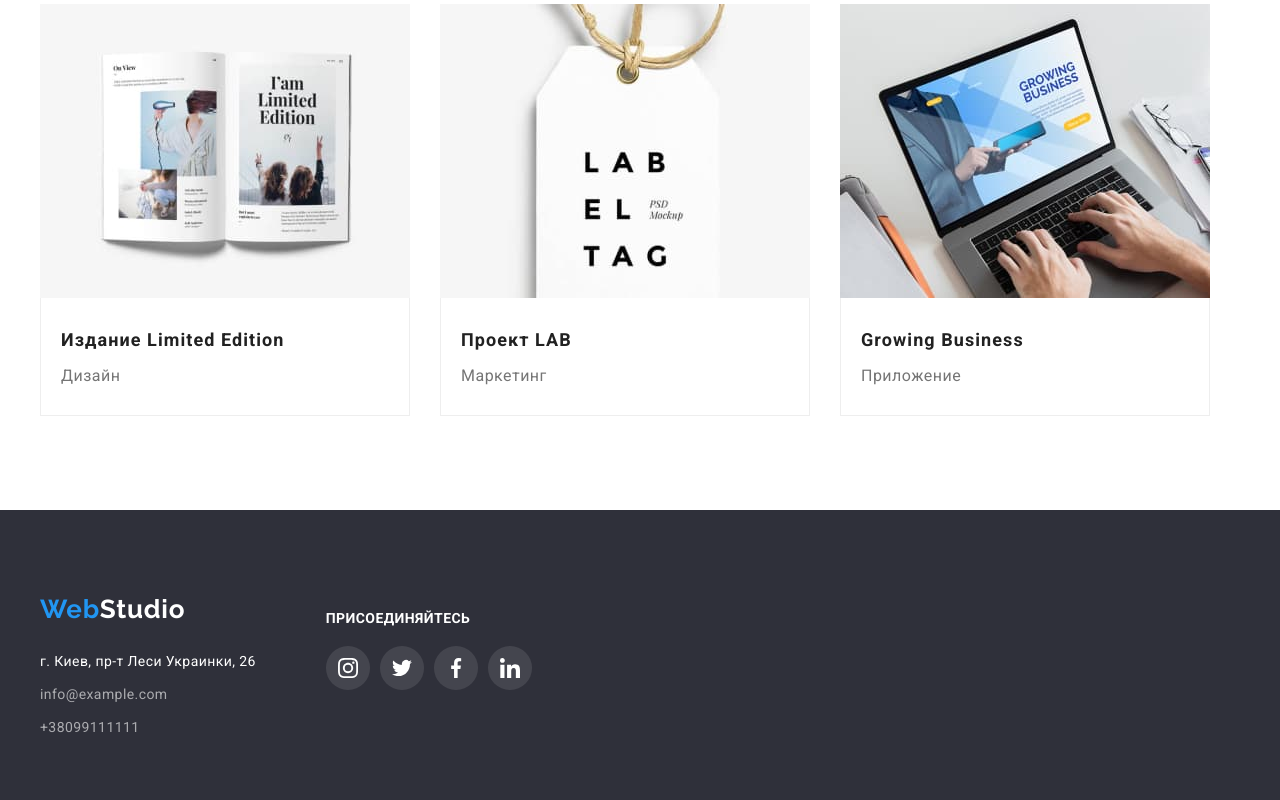
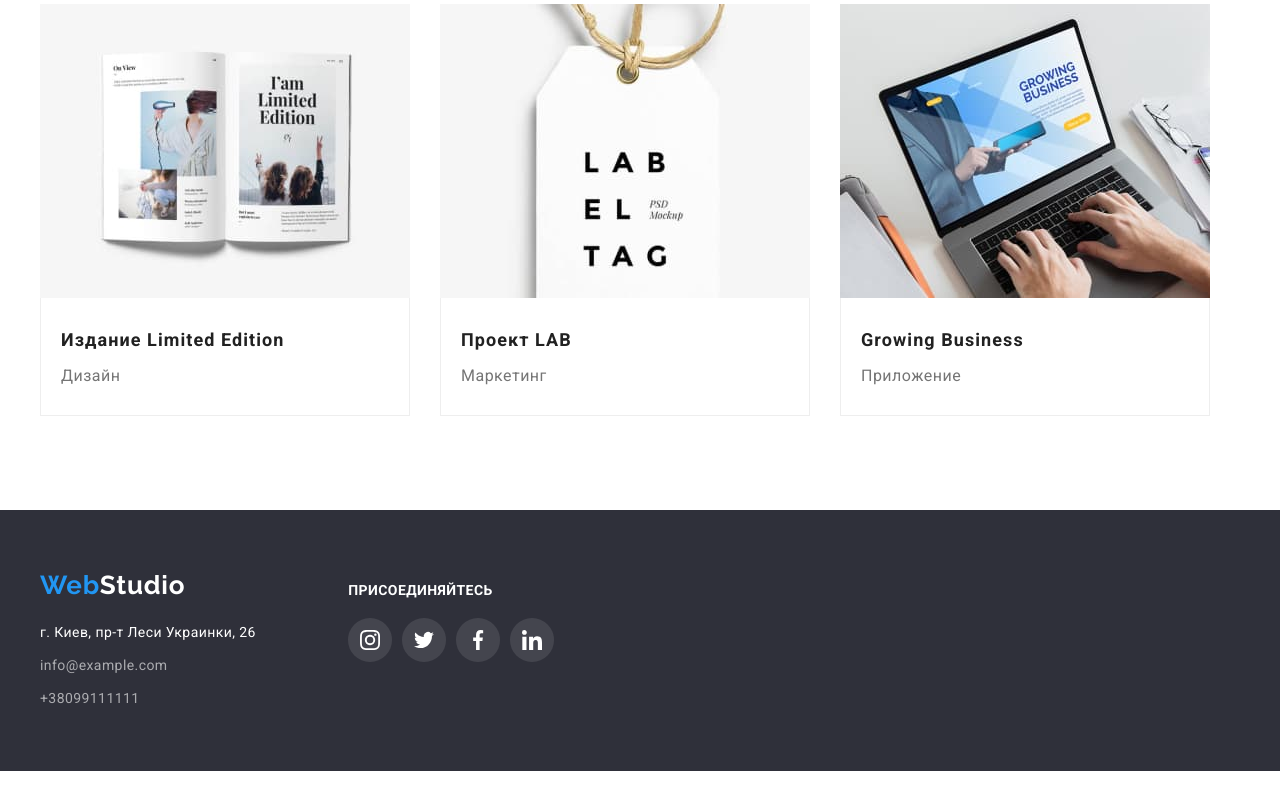
Before and after one commit to Andrey14121992/goit-markup-hw-04, a plain HTML site: page portfolio.html in a window 1280 px wide. Shown: the part 1144-1944 px from the top of the page. After the commit the page ends 1915 px from the top, so only its background shows below. Drawn offline with Linux system fonts and the light colour scheme.

Commit message:
Последнее исправлеение

```diff
--- a/css/styles.css
+++ b/css/styles.css
@@ -52,8 +52,7 @@ letter-spacing: 0.03em;
 color: #2196F3;
 text-decoration: none;
 margin-right: 93px;
-padding-top: 24px;
-padding-bottom:25px;
+
 
 
 }
@@ -204,6 +203,8 @@ letter-spacing: 0.02em;
 color:#757575;
 padding-top:32px;
 padding-bottom:32px;
+display: flex;
+align-items: center;
 }
 
 .contacs-link:hover, .contacs-link:focus {
@@ -345,7 +346,7 @@ padding-bottom: 94px;
 }
 
 .team-soc-icon {
-  color: #afb1b8;
+
   fill: currentColor;
 }
 
@@ -487,8 +488,8 @@ display: flex;
 
 
 .details {
- margin: 0 0 0 0;
-  display: inline-block;
+ margin-bottom: 20px;
+ display: inline-block;
 
 }
 
@@ -548,9 +549,8 @@ margin-bottom: 9px;
 
 
 .footer-soc {
-margin-top:12px;
 margin-right: auto;
-margin-top: 40px;
+padding-top: 12px;
 margin-left: 70px
 
 
```
Also changed, not shown: index.html (+1 -1 lines).
